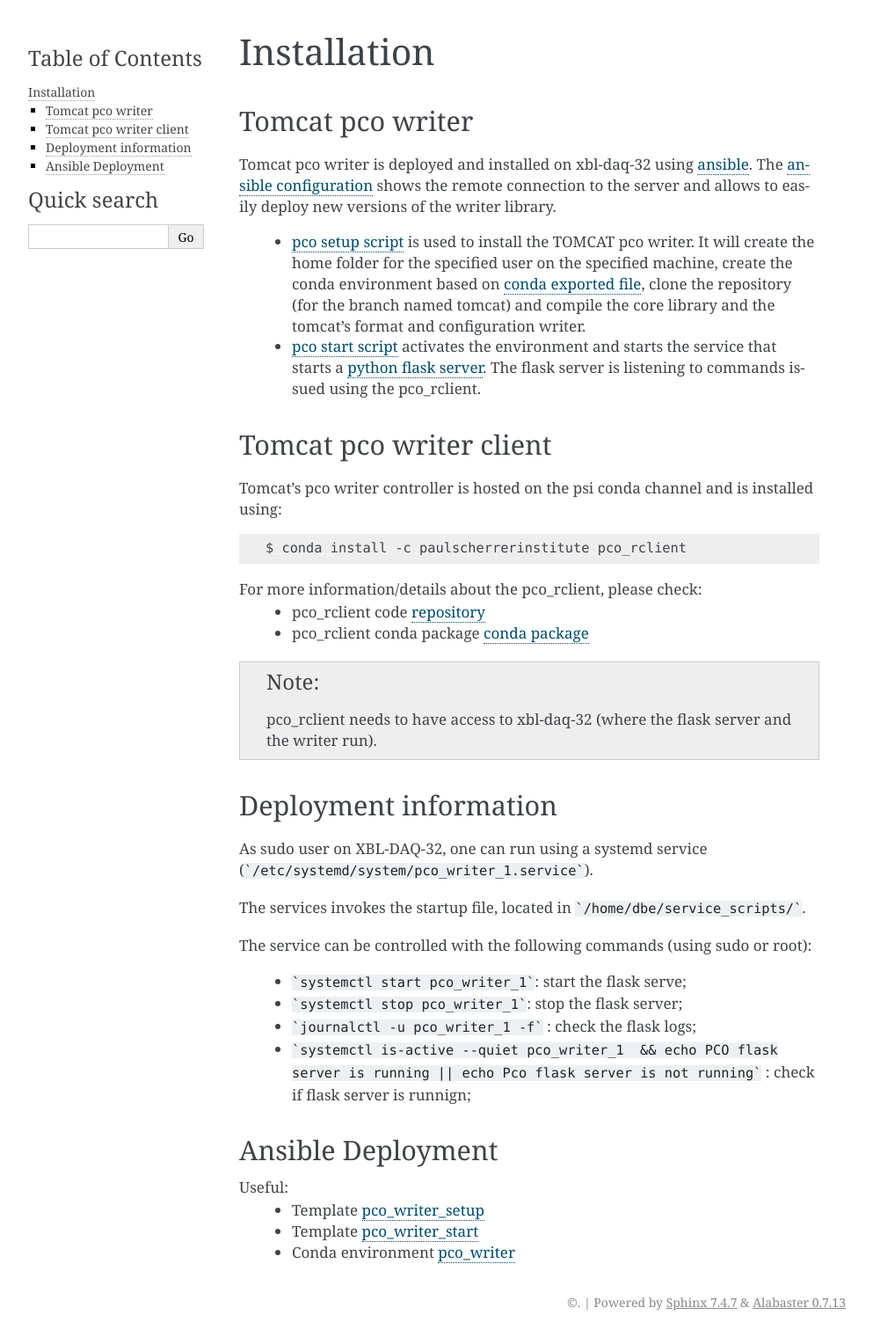
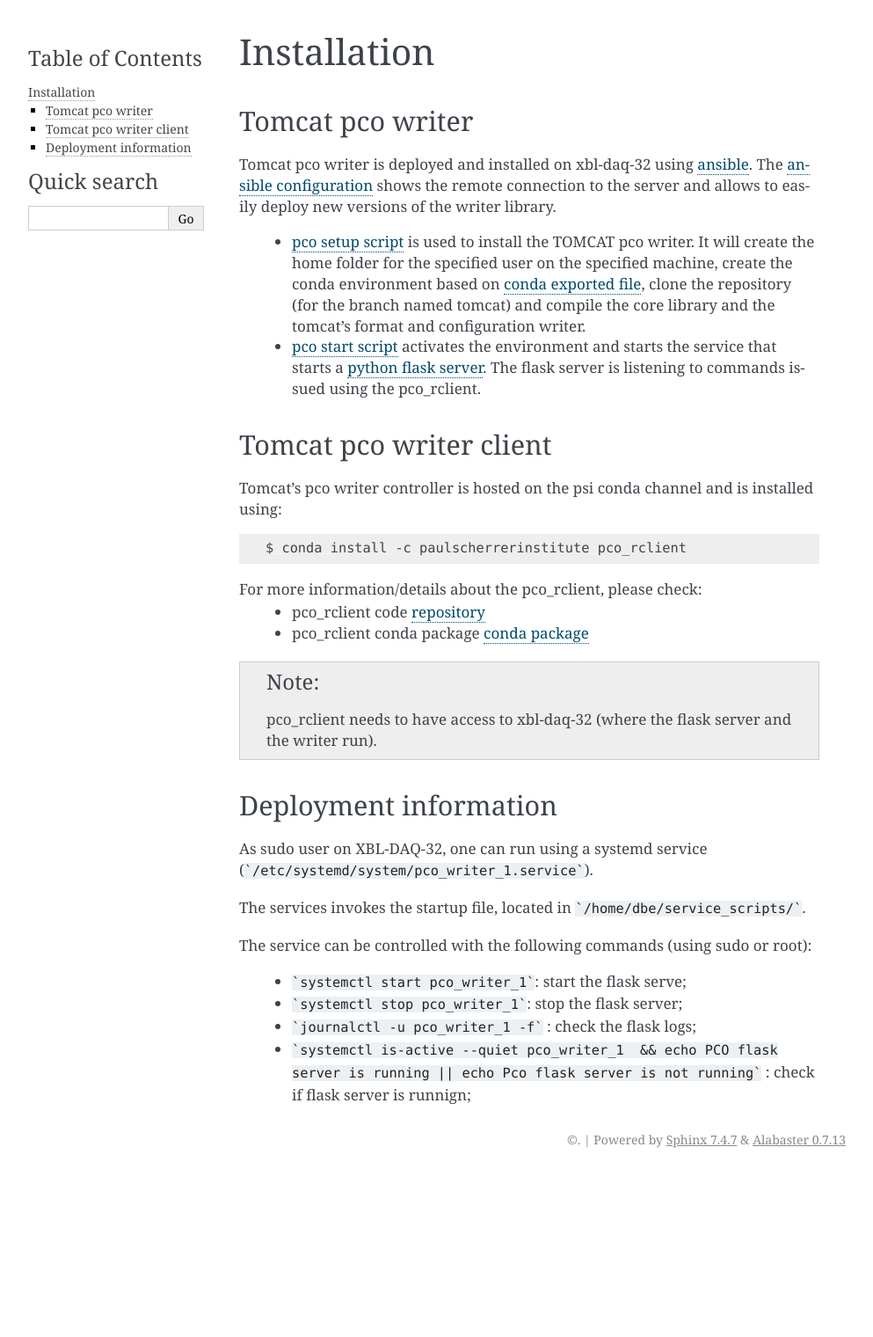
Before and after one commit to paulscherrerinstitute/lib_cpp_h5_writer, a Sphinx documentation site: the page built from docs/installation.rst, in a window 1280 px wide. Shown: the whole page at 88% size, without its empty margins (148-1141 px from the left). Built offline with Sphinx 7.4.7, drawn with Linux system fonts in a browser that asks for light colours; after the commit the page ends 1335 px from its top, so only the background shows below that.

Commit message:
more docs cleanup...

````diff
--- a/docs/installation.rst
+++ b/docs/installation.rst
@@ -50,15 +50,3 @@ The service can be controlled with the following commands (using sudo or root):
     * ```systemctl stop pco_writer_1```: stop the flask server;
     * ```journalctl -u pco_writer_1 -f``` : check the flask logs;
     * ```systemctl is-active --quiet pco_writer_1  && echo PCO flask server is running || echo Pco flask server is not running``` : check if flask server is runnign;
-
-Ansible Deployment
-------------------
-
-Useful:
-    * Template `pco_writer_setup`_
-    * Template `pco_writer_start`_
-    * Conda environment `pco_writer`_
-
-.. _pco_writer_setup : https://git.psi.ch/HPDI/daq_server_deployment/blob/master/ansible/roles/generic_service/templates/pco_writer_setup.sh
-.. _pco_writer_start : https://git.psi.ch/HPDI/daq_server_deployment/blob/master/ansible/roles/generic_service/templates/pco_writer_start.sh
-.. _pco_writer : https://git.psi.ch/hpdi_configs/sls/blob/master/hosts/xbl-daq-32/conda_env.yml
````
